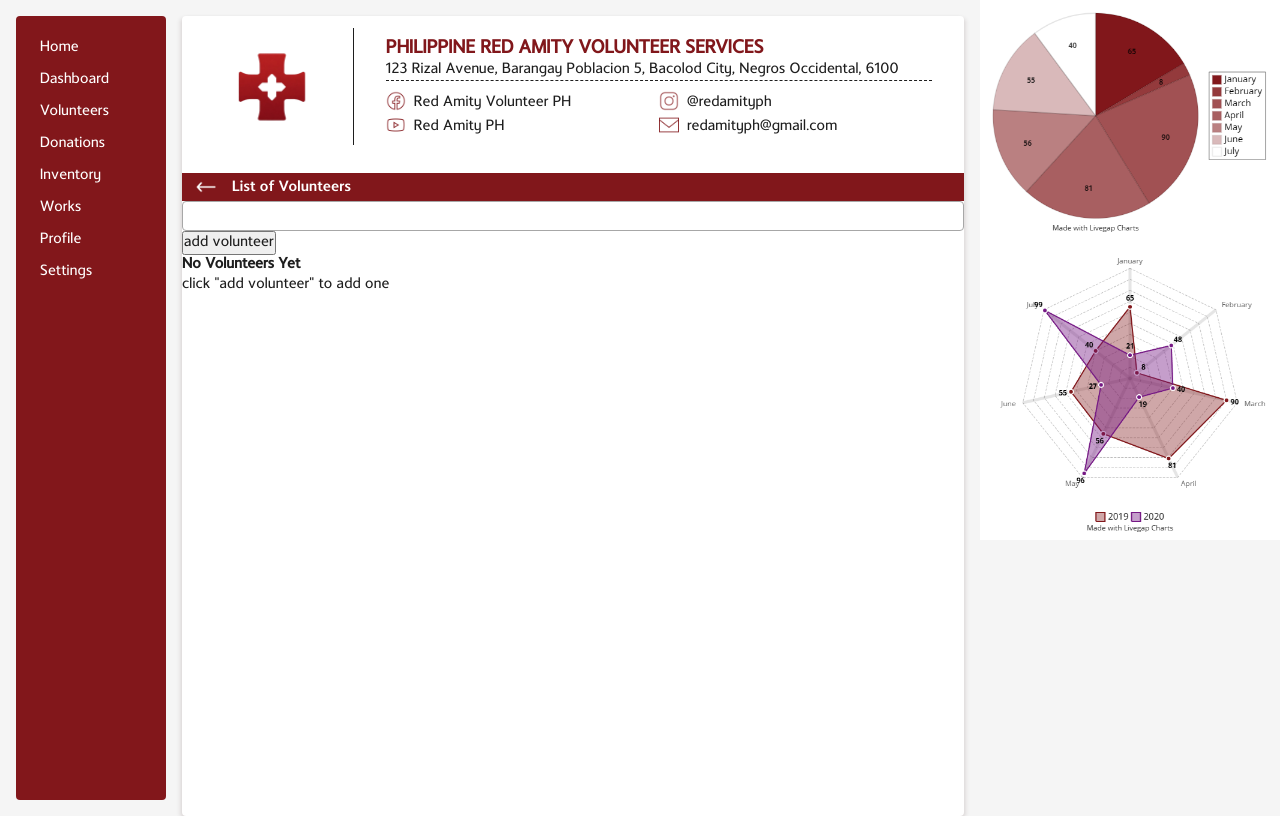
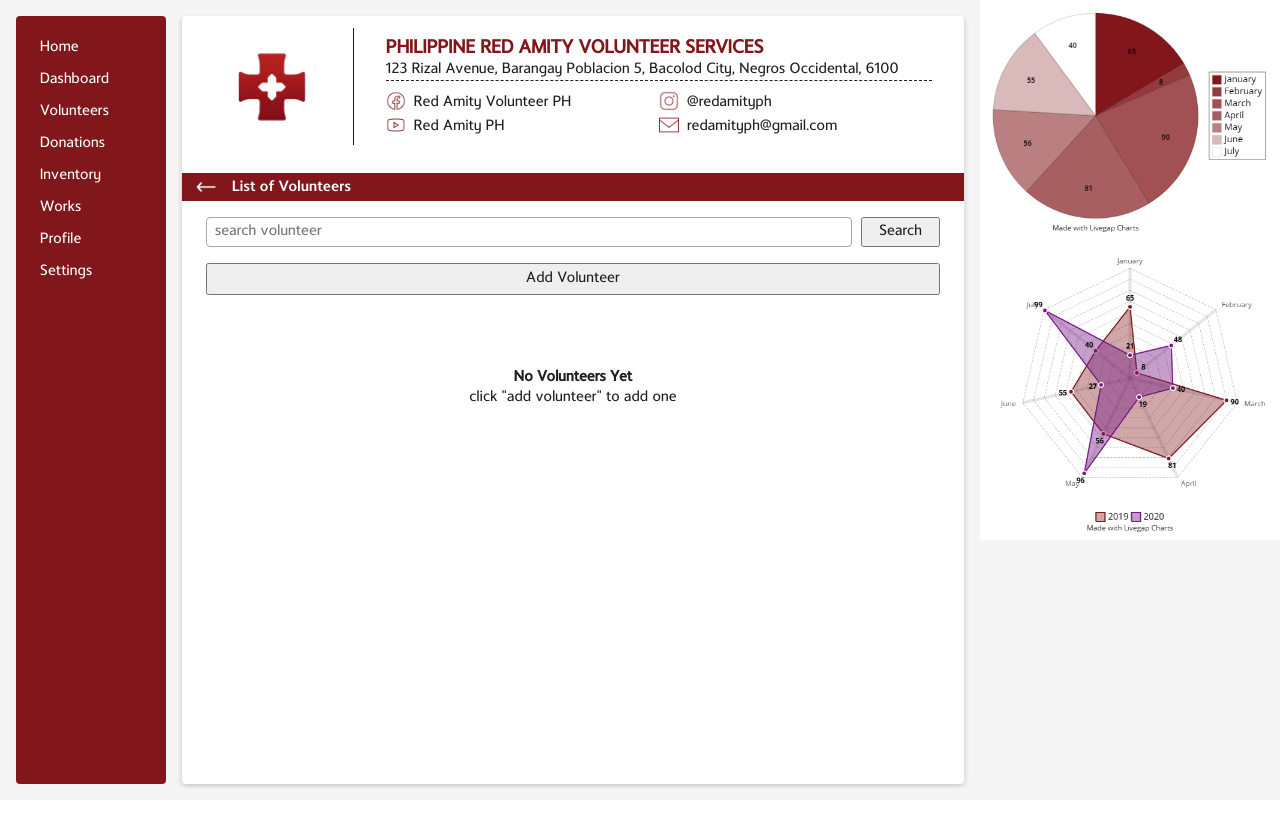
Before and after one commit to gy10jv9/ITS220, a PHP site: page /dash-volunteers.php in a window 1280 px wide. After the commit the page ends 789 px from the top, so only its background shows below. Run offline with PHP 8.4, Linux system fonts and the light colour scheme.

Commit message:
"finished volunteers"

```diff
--- a/css/style.css
+++ b/css/style.css
@@ -135,7 +135,7 @@ hr {
 
 /* ----- side nav ----- */
 .container-sideNav {
-    padding: 16px 0 0 16px;
+    padding: 16px 0 16px 16px;
 }
 .sideNav {
     width: 150px;
@@ -165,7 +165,7 @@ li:hover {
 .container-main {
     width: 64%;
     height: 100%;
-    padding: 0 16px 0 16px;
+    padding: 16px;
 }
 main {
     background-color: white;
@@ -178,7 +178,6 @@ main {
 header {
     width: 100%;
     height: fit-content;
-    margin-top: 16px;
     display: flex;
     flex-direction: row;
     justify-content: space-between;
@@ -229,14 +228,37 @@ header {
 
 
 /* section containing list */
-.container-serach {
+.container-search {
     display: flex;
     flex-direction: row;
+    padding: 16px 24px;
+    justify-content: space-between;
+    row-gap: 16px;
+}
+.container-search input[type="text"] {
+    width: 88% !important;
+}
+.container-search button {
+    padding: 0 16px;
+}
+button {
+    cursor: pointer;
 }
 .container-list {
     margin-top: 16px;
     height: fit-content;
     width: 100%;
+}
+.list {
+    padding: 0 24px;
+    display: flex;
+    flex-direction: column;
+    justify-content: center;
+}
+.list button {
+    width: 100%;
+    padding: 4px 0;
+    text-transform: capitalize;
 }
 
 
@@ -261,3 +283,4 @@ header {
 }
 .relative { position: relative }
 .f-row { display: flex; flex-direction: row; }
+.text-center { text-align: center; }
--- a/dash-volunteers.php
+++ b/dash-volunteers.php
@@ -56,12 +56,15 @@
                     </div>
 
                     <div class="container-search">
-                        <input type="text"/>
+                        <input type="text" placeholder="search volunteer"/>
+                        <button> Search </button>
                     </div>
 
-                    <button onclick="location.href='add-volunteer.php'"> add volunteer </button>
-                    <h2> No Volunteers Yet </h2>
-                    <p> click "add volunteer" to add one </p>
+                    <div class="list">
+                        <button onclick="location.href='add-volunteer.php'"> add volunteer </button>
+                        <h2 class="text-center" style="margin-top: 10%;"> No Volunteers Yet </h2>
+                        <p class="text-center"> click "add volunteer" to add one </p>
+                    </div>
                 </section>
             </main>
         </div>
```
